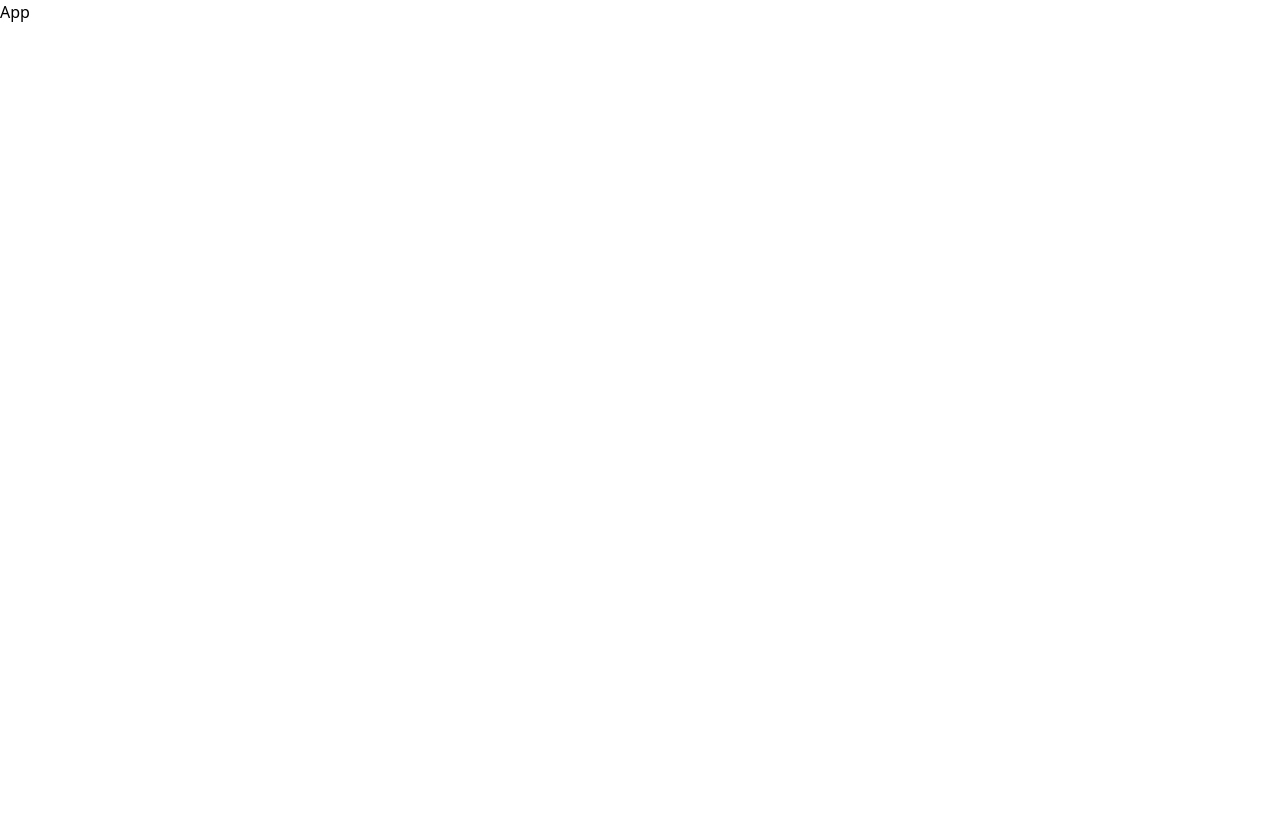
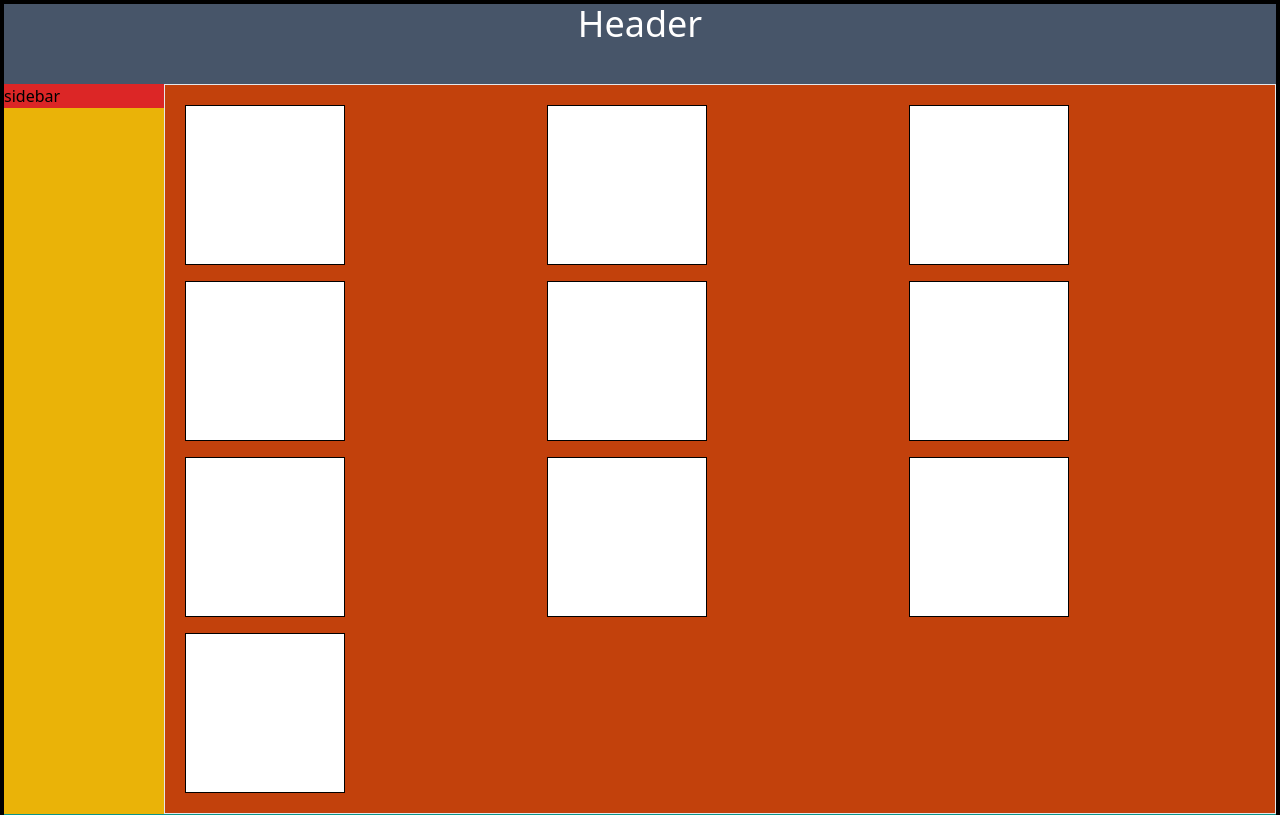
Before and after one commit to rampravesh22/tutorial, a React (Vite) app: page / in a window 1280 px wide. Shown: the top 815 px of the page. Built offline with nearby package versions, Linux system fonts and the light colour scheme.

Commit message:
first commit

```diff
--- a/src/App.jsx
+++ b/src/App.jsx
@@ -1,5 +1,34 @@
 function App() {
-	return <div>App</div>;
+	return (
+		<div className="body border-4 flex flex-col border-black min-h-screen">
+			{/* header */}
+			<div className="header h-20 bg-slate-600 text-white text-center text-4xl">
+				Header
+			</div>
+
+			{/* body */}
+			<div className="main-body h-full overflow-y-scroll  flex-grow flex bg-yellow-500 ">
+				<div className="sidebar h-full bg-red-600 w-40">sidebar</div>
+				<div className="content grid grid-cols-1 sm:grid-cols-2 md:grid-cols-3 justify-center gap-4  p-5 flex-grow border bg-orange-700">
+					<div className="size-40 bg-white border-black border"></div>
+					<div className="size-40 bg-white border-black border"></div>
+					<div className="size-40 bg-white border-black border"></div>
+					<div className="size-40 bg-white border-black border"></div>
+					<div className="size-40 bg-white border-black border"></div>
+					<div className="size-40 bg-white border-black border"></div>
+					<div className="size-40 bg-white border-black border"></div>
+					<div className="size-40 bg-white border-black border"></div>
+					<div className="size-40 bg-white border-black border"></div>
+					<div className="size-40 bg-white border-black border"></div>
+				</div>
+			</div>
+
+			{/* footer */}
+			<div className="footer text-center bg-teal-600 h-40 text-white text-4xl">
+				Footer
+			</div>
+		</div>
+	);
 }
 
 export default App;
```
